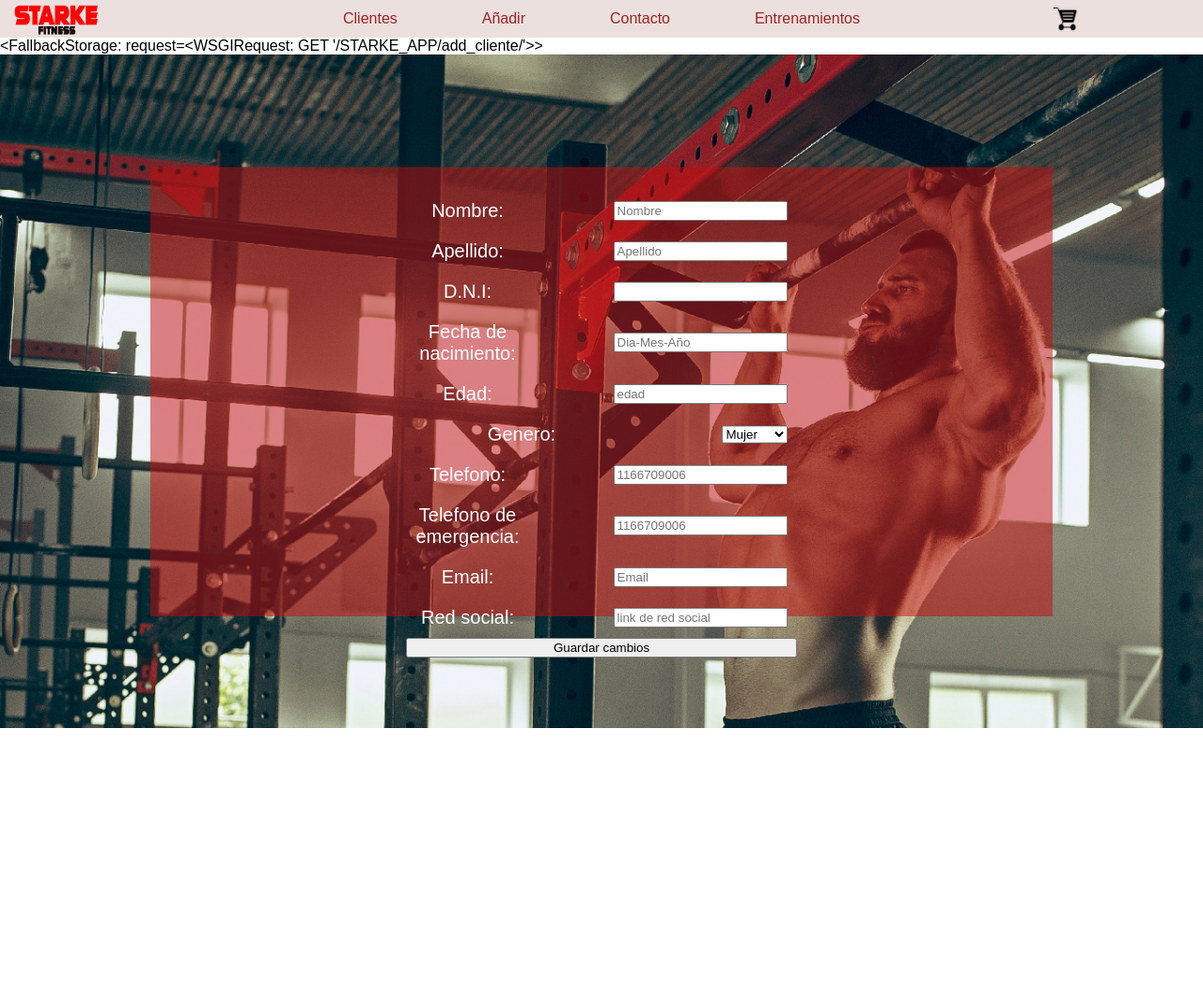
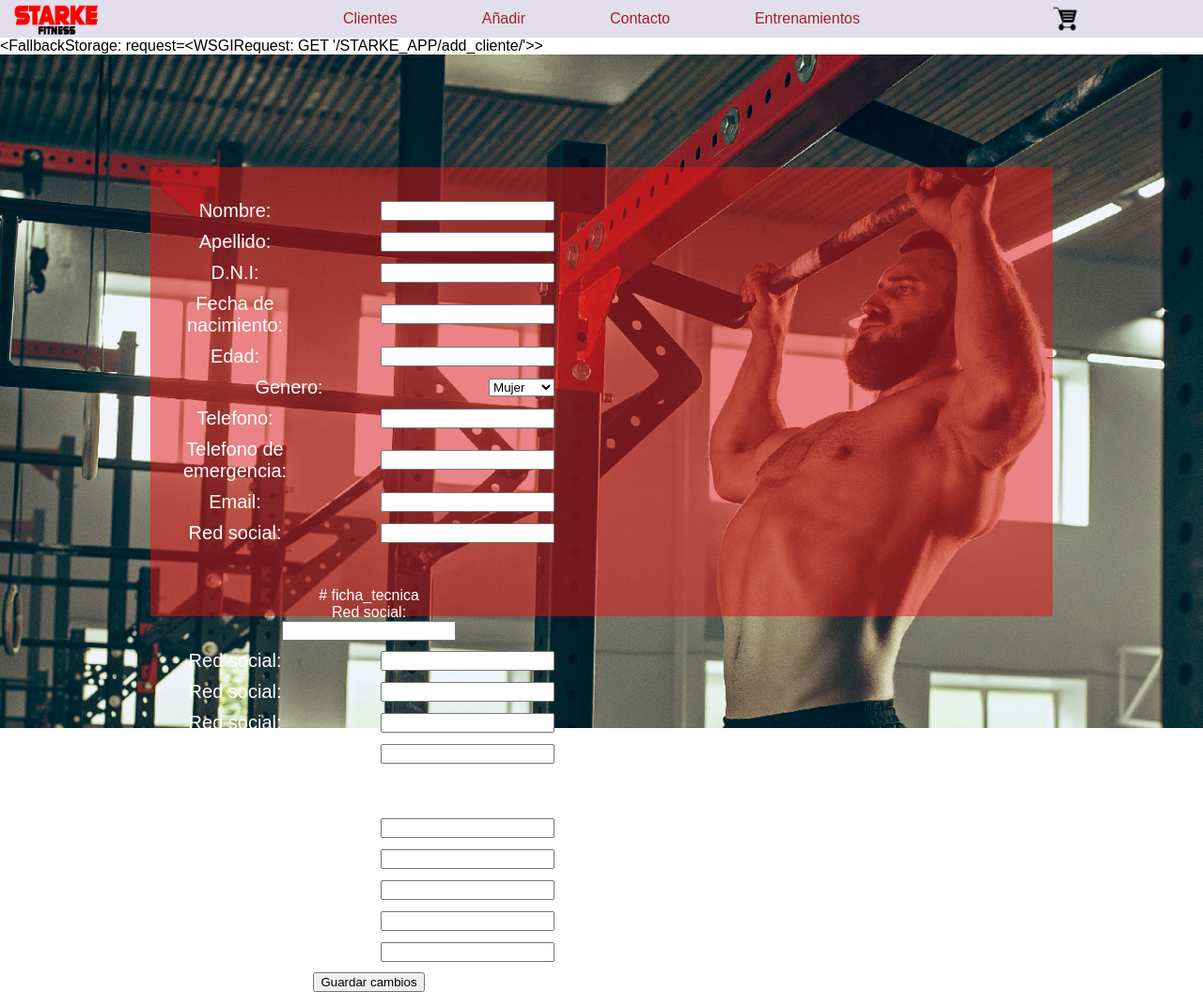
Before and after one commit to francodavid666/STARKE_APP, a Django app: page /STARKE_APP/add_cliente/ in a window 1280 px wide. Shown: the whole page at 94% size. Before the commit the page ends 775 px from the top, so only its background shows below. Run offline with Django 4.2, Linux system fonts and the light colour scheme; some libraries are stand-ins or nearby versions; some web fonts are replaced.

Commit message:
arreglar_form

```diff
--- a/STARKE_APP/admin.py
+++ b/STARKE_APP/admin.py
@@ -5,3 +5,4 @@ from .models import *
 
 admin.site.register (Clientes_model)
 admin.site.register (FichaTec_model)
+admin.site.register (Pagos_model)
--- a/STARKE_APP/forms.py
+++ b/STARKE_APP/forms.py
@@ -45,3 +45,10 @@ class fichaTec_form(forms.ModelForm):
   class Meta:
     model = FichaTec_model
     fields ='__all__'
+
+
+class pagos_form (forms.ModelForm):
+
+  class Meta:
+    model = Pagos_model
+    fields = '__all__'
--- a/STARKE_APP/models.py
+++ b/STARKE_APP/models.py
@@ -50,12 +50,12 @@ class FichaTec_model(Clientes_model):
 
 
 
-class Pagos_model(models.Model):
-     fecha_inicio= models.DateField()
+class Pagos_model(FichaTec_model):
+     fecha_inicio= models.DateField(null = True,blank=False)
      modo_de_pago=models.CharField(max_length=20, blank=False)
      plan = models.CharField(max_length=20, blank=False)
-     fecha_vencimiento=models.DateField()
-     dias_de_entrenamiento=models.IntegerField()
+     fecha_vencimiento=models.DateField(null = True,blank=False)
+     dias_de_entrenamiento=models.IntegerField(null = True,blank=False)
 
 
 class Salud_model(models.Model):
--- a/STARKE_APP/static/STARKE_APP/css/styles.css
+++ b/STARKE_APP/static/STARKE_APP/css/styles.css
@@ -135,7 +135,7 @@ tr:hover td{
   }
 
   .main_flex h3{
-    color: #3a3838;
+    color: #bd0707;
     margin-top: 30px;
     margin-bottom: 30px;
     padding: 10px 15px;
--- a/STARKE_APP/static/STARKE_APP/css/styles_2.css
+++ b/STARKE_APP/static/STARKE_APP/css/styles_2.css
@@ -4,7 +4,7 @@
   }
 
   .grid_nav-container{
-  background-color: rgb(236, 224, 222);
+  background-color: rgb(227, 222, 236);
   display: grid;
 
   grid-template-columns: repeat(8, 1fr);
@@ -33,7 +33,7 @@
   }
 
   .menu a:hover{
-  color: red;
+  color: rgb(214, 7, 7);
   }
 
   .menu li{
@@ -82,10 +82,10 @@
     color:white;
     padding: 25px;
     text-align: center;
-    background-color: rgba(197, 12, 12, 0.5);
+    background-color: rgba(231, 18, 18, 0.5);
       height: 53.5vh;
       display: grid;
-      grid-template-columns: repeat(3, 1fr);
+      grid-template-columns: repeat(7, 1fr);
       grid-template-rows: repeat(3, 1fr);
 
 
@@ -130,14 +130,22 @@
 /*formulario de datos*/
 .form_datos{
 
-  display: flex;
-  justify-content: center;
-  flex-direction: column;
+  justify-content: space-between;
+  margin: auto;
+
+  grid-column: 1/3;
+  grid-row: 2/3;
 
 
+}
+
+
+.form_datos_2{
+
+  justify-content: space-between;
   margin: auto;
 
-  grid-column: 2/3;
+  grid-column: 5/7;
   grid-row: 2/3;
 
 }
@@ -145,13 +153,7 @@
 .form-group{
   margin: 10px;
   display: flex;
-
   align-items: center;
-
-
-
-
-
 }
 
 .form-group label {
--- a/STARKE_APP/templates/STARKE_APP/clientes/add_cliente.html
+++ b/STARKE_APP/templates/STARKE_APP/clientes/add_cliente.html
@@ -1,4 +1,5 @@
 {% extends "STARKE_APP/clientes/formulario_padre.html" %}
+
 
   {{ messages }}
 
@@ -49,8 +50,63 @@
           <label><p>Red social:</p> </label>
           {{ form.red_social }}
         </div>
+        <br></br>
+
+       # ficha_tecnica
+
+            <div class="form-group_2">
+              <label><p>Red social:</p> </label>
+              {{ form.peso }}
+            </div>
+            <div class="form-group">
+              <label><p>Red social:</p> </label>
+              {{ form.altura }}
+            </div>
+            <div class="form-group">
+              <label><p>Red social:</p> </label>
+              {{ form.pregunta_1 }}
+            </div>
+            <div class="form-group">
+              <label><p>Red social:</p> </label>
+              {{ form.pregunta_2 }}
+            </div>
+            <div class="form-group">
+              <label><p>Red social:</p> </label>
+              {{ form.pregunta_3 }}
+            </div>
+
+
+      # Pagos
+      <br></br>
+      <div class="form-group">
+        <label><p>Red social:</p> </label>
+        {{ form.fecha_inicio }}
+      </div>
+      <div class="form-group">
+        <label><p>Red social:</p> </label>
+        {{ form.modo_de_pago }}
+      </div>
+      <div class="form-group">
+        <label><p>Red social:</p> </label>
+        {{ form.plan }}
+      </div>
+      <div class="form-group">
+        <label><p>Red social:</p> </label>
+        {{ form.fecha_vencimiento }}
+      </div>
+      <div class="form-group">
+        <label><p>Red social:</p> </label>
+        {{ form.dias_de_entrenamiento }}
+      </div>
+
+
+
         <button type ="submit" class="boton">Guardar cambios</button>
       </form>
+
+
+
+
 
     </div>
 
--- a/STARKE_APP/views.py
+++ b/STARKE_APP/views.py
@@ -68,7 +68,7 @@ def clientes (request):
 def add_cliente (request):
 
     if request.method == "POST":
-        formulario = Clientes_form(request.POST)
+        formulario = Pagos_model(request.POST)
 
         if formulario.is_valid():
             info= formulario.cleaned_data
@@ -83,7 +83,22 @@ def add_cliente (request):
             telefono_emergencia = info.get("telefono_emergencia")
             red_social = info.get("red_social")
 
-            persona_1 = Clientes_model(nombre=nombre,
+            #Ficha_tec
+            peso = info.get("peso")
+            altura = info.get("altura")
+            pregunta_1 = info.get("pregunta_1")
+            pregunta_2 = info.get("pregunta_2")
+            pregunta_3 = info.get("pregunta_3")
+
+            #Pagos
+            fecha_inicio= info.get("fecha_inicio")
+            modo_de_pago = info.get ("modo_de_pago")
+            plan = info.get ("plan")
+            fecha_vencimiento = info.get ("fecha_nacimiento")
+            dias_de_entrenamiento = info.get("dias_de_entrenamiento")
+
+
+            persona_1 = Pagos_model(   nombre=nombre,
                                        apellido=apellido,
                                        dni=dni,
                                        fecha_nac=fecha_nac,
@@ -92,14 +107,28 @@ def add_cliente (request):
                                        Generos=Generos,
                                        telefono=telefono,
                                        telefono_emergencia=telefono_emergencia,
-                                       red_social=red_social)
+                                       red_social=red_social,
+                                       #Fichatec
+                                       peso=peso,
+                                       altura=altura,
+                                       pregunta_1=pregunta_1,
+                                       pregunta_2=pregunta_2,
+                                       pregunta_3=pregunta_3,
+                                       #Pagos
+                                       fecha_inicio = fecha_inicio,
+                                       modo_de_pago = modo_de_pago,
+                                       plan=plan,
+                                       fecha_vencimiento = fecha_vencimiento,
+                                       dias_de_entrenamiento = dias_de_entrenamiento,
+
+                                       )
             persona_1.save()
             return render(request,"STARKE_APP/inicio.html" )
         else:
          messages.info(request,'Algo salio mal')
          return redirect ('add_cliente')
     else:
-        form = Clientes_form()
+        form = pagos_form()
     return render(request,"STARKE_APP/clientes/add_cliente.html",{'form': form})
 
 
```
Also changed, not shown: STARKE_APP/migrations/0002_remove_model2_model1_ptr_remove_model34_model1_ptr_and_more.py (added), STARKE_APP/migrations/0003_remove_pagos_model_id_pagos_model_fichatec_model_ptr_and_more.py (added), db.sqlite3, 1 other file.
